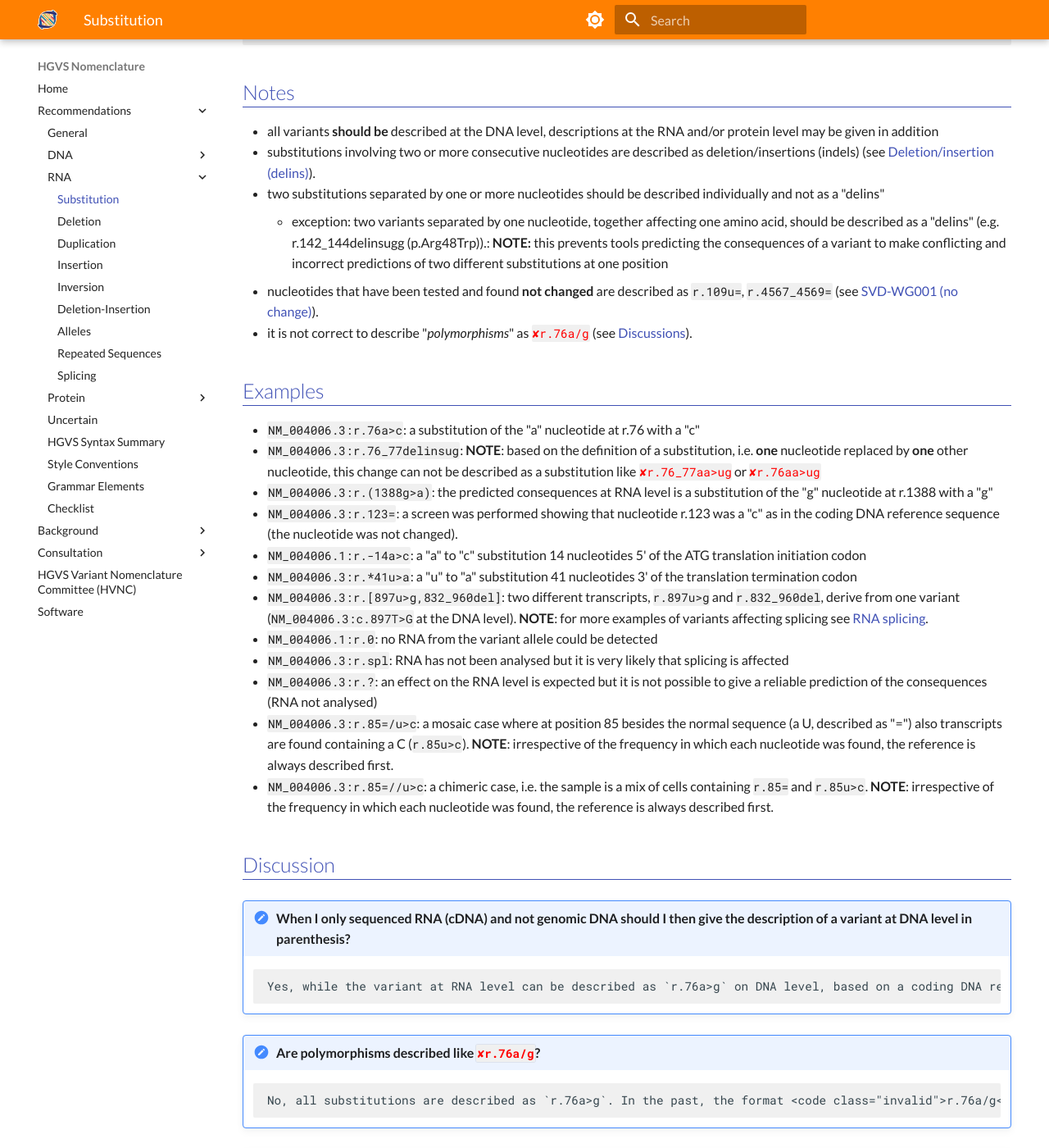
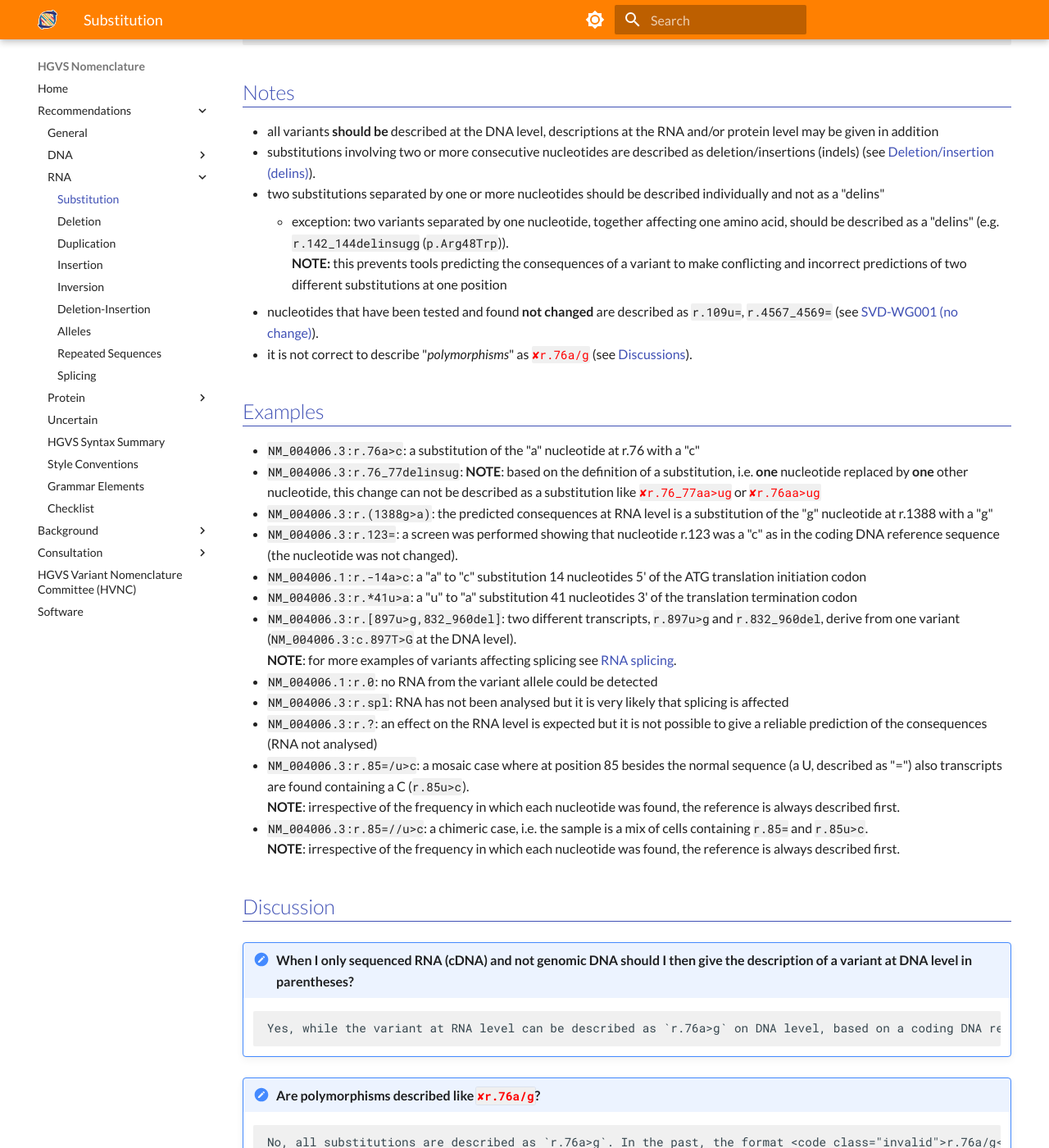
Before and after one commit to HGVSnomenclature/hgvs-nomenclature, an MkDocs documentation site: the page built from docs/recommendations/RNA/substitution.md, in a window 1280 px wide and 1400 px high, scrolled down 285 px. Shown: the whole window at 82% size. Built offline with MkDocs 1.6.1 and Material for MkDocs 9.7.7, drawn with Linux system fonts in a browser that asks for light colours.

Commit message:
Fix minor issues on RNA/substitution page.
Two variants weren't marked as such, one typo was corrected, and
 notes meant to be on a new line were put on a new line. Markdown
 can insert a break by appending two spaces to the last line, but
 the linter doesn't like that; I used <br>, instead.

```diff
--- a/docs/recommendations/RNA/substitution.md
+++ b/docs/recommendations/RNA/substitution.md
@@ -15,7 +15,8 @@ bin/pull-syntax -c -f docs/syntax.yaml rna.sub
 - all variants **should be** described at the DNA level, descriptions at the RNA and/or protein level may be given in addition
 - substitutions involving two or more consecutive nucleotides are described as deletion/insertions (indels) (see [Deletion/insertion (delins)](delins.md)).
 - two substitutions separated by one or more nucleotides should be described individually and not as a "delins"
-    - exception: two variants separated by one nucleotide, together affecting one amino acid, should be described as a "delins" (e.g. r.142_144delinsugg (p.Arg48Trp)).: **NOTE:** this prevents tools predicting the consequences of a variant to make conflicting and incorrect predictions of two different substitutions at one position
+    - exception: two variants separated by one nucleotide, together affecting one amino acid, should be described as a "delins" (e.g. `r.142_144delinsugg` (`p.Arg48Trp`)).<br>
+      **NOTE:** this prevents tools predicting the consequences of a variant to make conflicting and incorrect predictions of two different substitutions at one position
 - nucleotides that have been tested and found **not changed** are described as `r.109u=`, `r.4567_4569=` (see [SVD-WG001 (no change)](http://www.hgvs.org/mutnomen/accepted001.html)).
 - it is not correct to describe "_polymorphisms_" as <code class="invalid">r.76a/g</code> (see [Discussions](#polymorphism)).
 
@@ -27,16 +28,19 @@ bin/pull-syntax -c -f docs/syntax.yaml rna.sub
 - `NM_004006.3:r.123=`: a screen was performed showing that nucleotide r.123 was a "c" as in the coding DNA reference sequence (the nucleotide was not changed).
 - `NM_004006.1:r.-14a>c`: a "a" to "c" substitution 14 nucleotides 5' of the ATG translation initiation codon
 - `NM_004006.3:r.*41u>a`: a "u" to "a" substitution 41 nucleotides 3' of the translation termination codon
-- `NM_004006.3:r.[897u>g,832_960del]`: two different transcripts, `r.897u>g` and `r.832_960del`, derive from one variant (`NM_004006.3:c.897T>G` at the DNA level). **NOTE**: for more examples of variants affecting splicing see [RNA splicing](splicing.md).
+- `NM_004006.3:r.[897u>g,832_960del]`: two different transcripts, `r.897u>g` and `r.832_960del`, derive from one variant (`NM_004006.3:c.897T>G` at the DNA level).<br>
+  **NOTE**: for more examples of variants affecting splicing see [RNA splicing](splicing.md).
 - `NM_004006.1:r.0`: no RNA from the variant allele could be detected
 - `NM_004006.3:r.spl`: RNA has not been analysed but it is very likely that splicing is affected
 - `NM_004006.3:r.?`: an effect on the RNA level is expected but it is not possible to give a reliable prediction of the consequences (RNA not analysed)
-- `NM_004006.3:r.85=/u>c`: a mosaic case where at position 85 besides the normal sequence (a U, described as "=") also transcripts are found containing a C (`r.85u>c`). **NOTE**: irrespective of the frequency in which each nucleotide was found, the reference is always described first.
-- `NM_004006.3:r.85=//u>c`: a chimeric case, i.e. the sample is a mix of cells containing `r.85=` and `r.85u>c`. **NOTE**: irrespective of the frequency in which each nucleotide was found, the reference is always described first.
+- `NM_004006.3:r.85=/u>c`: a mosaic case where at position 85 besides the normal sequence (a U, described as "=") also transcripts are found containing a C (`r.85u>c`).<br>
+  **NOTE**: irrespective of the frequency in which each nucleotide was found, the reference is always described first.
+- `NM_004006.3:r.85=//u>c`: a chimeric case, i.e. the sample is a mix of cells containing `r.85=` and `r.85u>c`.<br>
+  **NOTE**: irrespective of the frequency in which each nucleotide was found, the reference is always described first.
 
 ## Discussion
 
-!!! note "When I only sequenced RNA (cDNA) and not genomic DNA should I then give the description of a variant at DNA level in parenthesis?"
+!!! note "When I only sequenced RNA (cDNA) and not genomic DNA should I then give the description of a variant at DNA level in parentheses?"
 
         Yes, while the variant at RNA level can be described as `r.76a>g` on DNA level, based on a coding DNA reference, sequence it should be described as `c.(76A>G)`.
 
```
